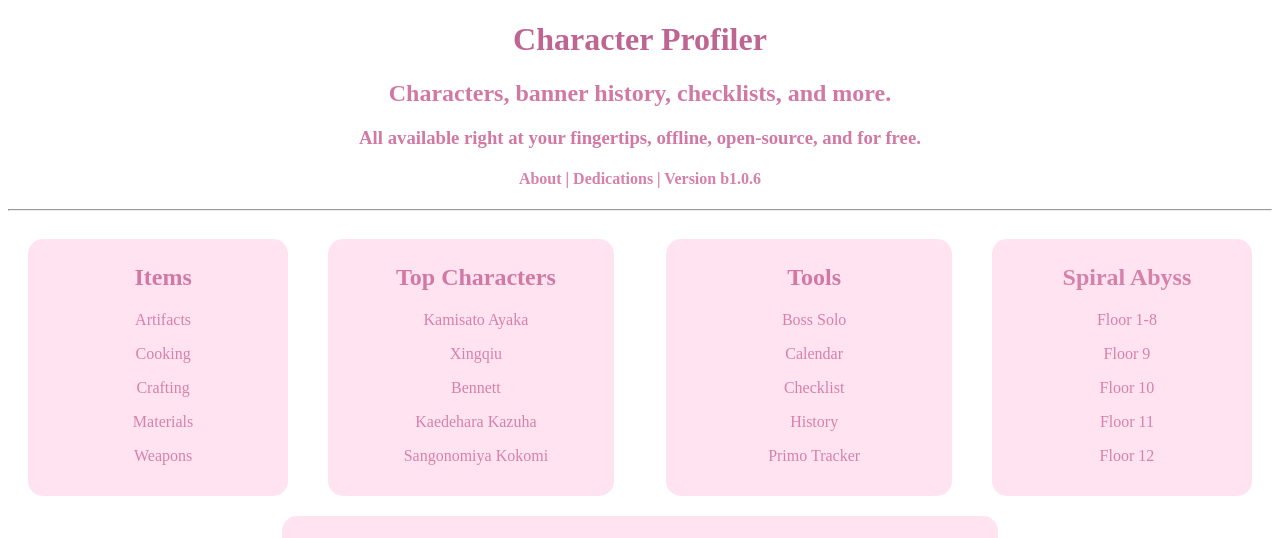
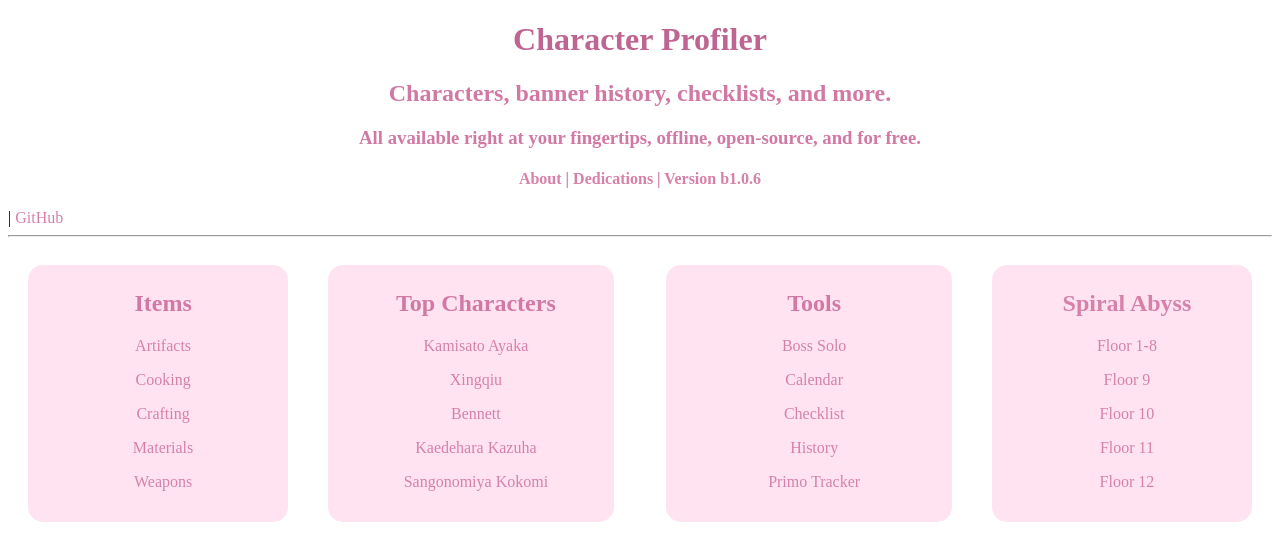
Before and after one commit to babiepeach/babiepeach.github.io, a plain HTML site: page index.html in a window 1280 px wide. Shown: the top 538 px of the page. Drawn offline with Linux system fonts and the light colour scheme.

Commit message:
Update index.html
added github link

```diff
--- a/index.html
+++ b/index.html
@@ -17,7 +17,7 @@
 	<h1>Character Profiler</h1>
 	<h2>Characters, banner history, checklists, and more.</h2>
 	<h3>All available right at your fingertips, offline, open-source, and for free.</h3>
-	<h4><a href="pages/about.html">About</a> | <a href="pages/dedications.html">Dedications</a> | <a href="pages/vers.html">Version b1.0.6</a></h4>
+	<h4><a href="pages/about.html">About</a> | <a href="pages/dedications.html">Dedications</a> | <a href="pages/vers.html">Version b1.0.6</a></h4> | <a href="https://github.com/babiepeach/babiepeach.github.io" target="_blank" rel="noopener noreferrer">GitHub</a>
 
 	<hr style="color:#bf6591;">
 
```
